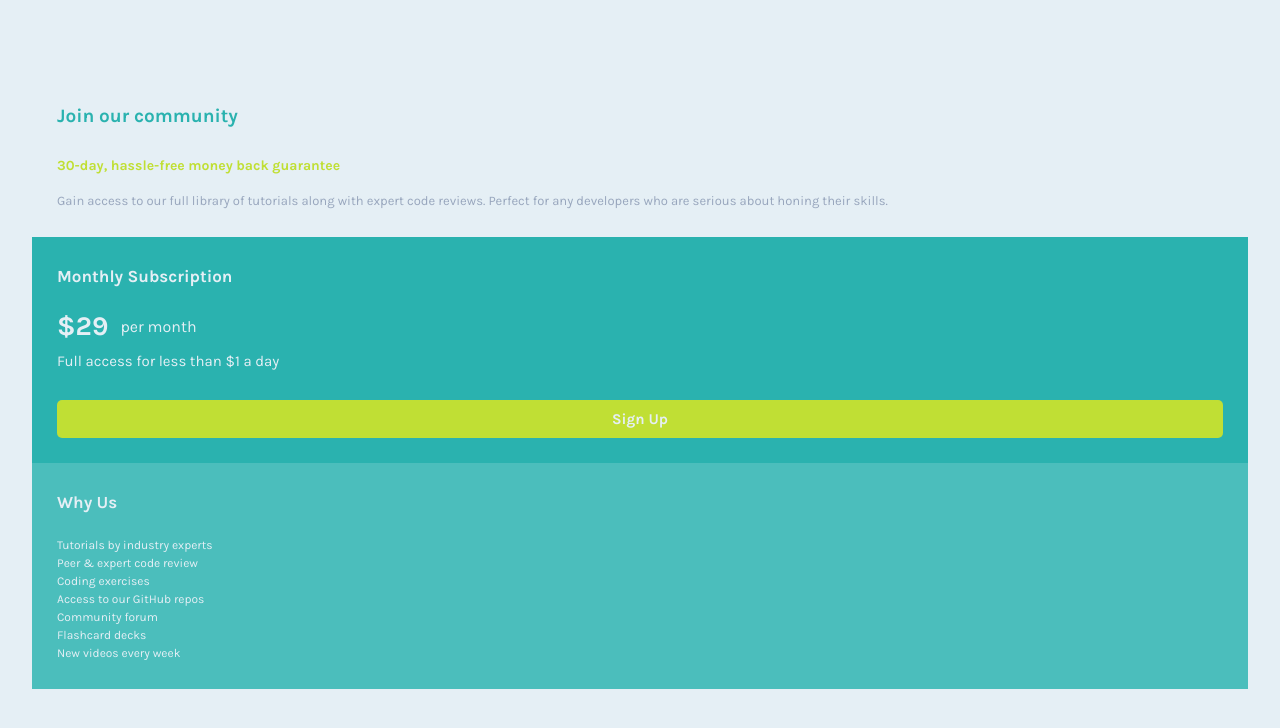
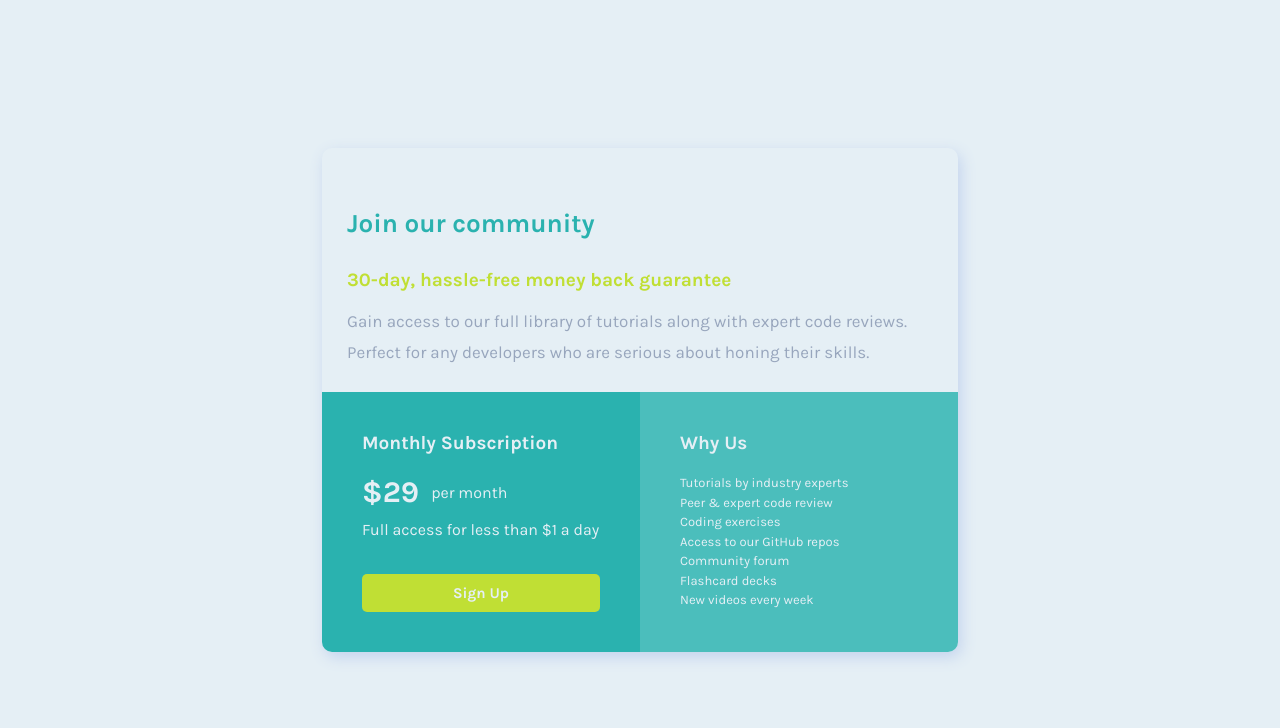
Before and after one commit to vircoding/single-price-grid-component-frontend-mentor, a plain HTML site: page index.html in a window 1280 px wide. Drawn offline with Linux system fonts and the light colour scheme.

Commit message:
desktop design

```diff
--- a/css/styles.css
+++ b/css/styles.css
@@ -14,6 +14,7 @@
     --cyan: hsl(179, 62%, 43%);
     --bright-yellow: hsl(71, 73%, 54%);
     --light-gray: hsl(204, 43%, 93%);
+    --white: hsl(204, 43%, 93%);
     --grayish-blue: hsl(218, 22%, 67%);
     --karla: 'Karla', sans-serif;
 }
@@ -23,8 +24,8 @@ body {
     min-width: 375px;
     min-height: 812px;
     padding: 105px 32px 77px;
-    background-color: var(--light-gray);
-    color: var(--light-gray);
+    background-color: var(--white);
+    color: var(--white);
 }
 
 .top {
@@ -80,7 +81,7 @@ body {
     flex-grow: 1;
 }
 
-.plan-acces {
+.plan-access {
     font-size: 15px;
     font-weight: 300;
     margin-bottom: 30px;
@@ -94,7 +95,7 @@ body {
     font-size: 15px;
     padding: 10px 0;
     text-decoration: none;
-    color: var(--light-gray);
+    color: var(--white);
     font-weight: 700;
     border-radius: 5px;
 }
@@ -121,4 +122,73 @@ li {
 
 /* Media Queries */
 @media (min-width: 720px) {
+    body {
+        font-family: var(--karla);
+        min-height: 800px;
+        padding: 0;
+        background-color: var(--light-gray);
+        display: flex;
+        justify-content: center;
+        align-items: center;
+    }
+
+    main {
+        width: 636px;
+        border-radius: 10px;
+        box-shadow: 3px 5px 15px hsl(218, 56%, 85%);
+        overflow: hidden;
+    }
+
+    .top-title {
+        padding-top: 60px;
+        font-size: 26px;
+    }
+
+    .top-subtitle {
+        font-size: 19px;
+    }
+
+    .top-paragraph {
+        font-size: 17px;
+    }
+
+    .main {
+        width: 100%;
+        display: grid;
+        grid-template-columns: repeat(2, 1fr);
+    }
+
+    .main-item {
+        padding: 40px;
+    }
+
+    .plan-name {
+        padding: 0;
+        font-size: 19px;
+    }
+
+    .price-amount {
+        font-size: 30px;
+    }
+
+    .price-frequency {
+        font-size: 16px;
+    }
+
+    .plan-access {
+        font-size: 16px;
+        margin-bottom: 35px;
+    }
+
+    .why-title {
+        padding: 0;
+        font-size: 19px;
+        margin-bottom: 19px;
+    }
+
+    li {
+        font-size: 13px;
+        list-style: none;
+        line-height: 1.5;
+    }
 }
--- a/index.html
+++ b/index.html
@@ -9,12 +9,13 @@
         <link rel="stylesheet" href="./css/styles.css" />
     </head>
     <body>
+        <main>
             <section class="top">
                 <h1 class="top-title">Join our community</h1>
                 <h2 class="top-subtitle">30-day, hassle-free money back guarantee</h2>
                 <p class="top-paragraph">
-                Gain access to our full library of tutorials along with expert code reviews. Perfect
-                for any developers who are serious about honing their skills.
+                    Gain access to our full library of tutorials along with expert code reviews.
+                    Perfect for any developers who are serious about honing their skills.
                 </p>
             </section>
             <section class="main">
@@ -24,7 +25,7 @@
                         <p class="price-amount">&dollar;29</p>
                         <p class="price-frequency">per month</p>
                     </div>
-                <h3 class="plan-acces">Full access for less than &dollar;1 a day</h3>
+                    <h3 class="plan-access">Full access for less than &dollar;1 a day</h3>
                     <a href="#" class="plan-signup">Sign Up</a>
                 </div>
                 <div class="main-why main-item">
@@ -40,5 +41,6 @@
                     </ul>
                 </div>
             </section>
+        </main>
     </body>
 </html>
```
Lines whose indentation alone changed are shown as unchanged.
